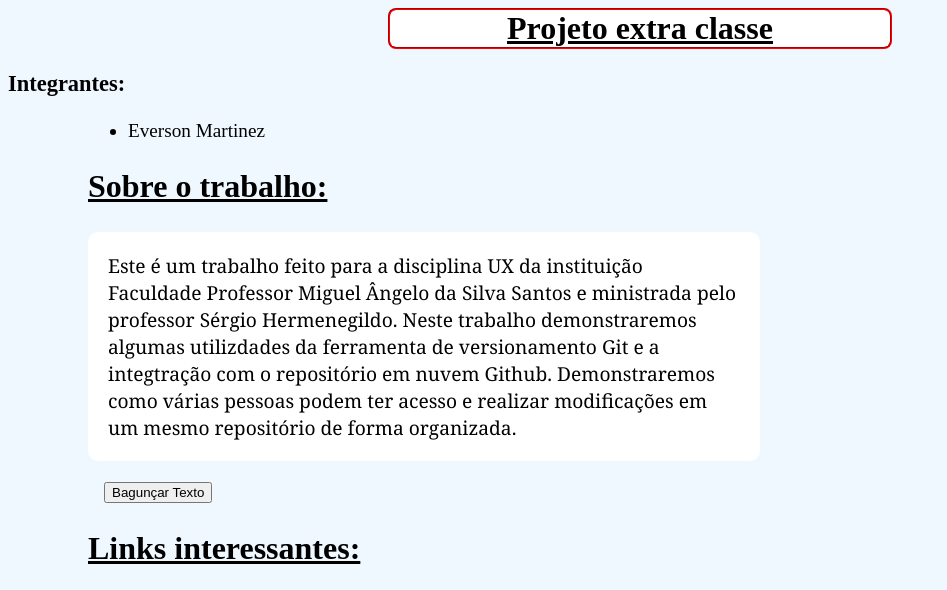
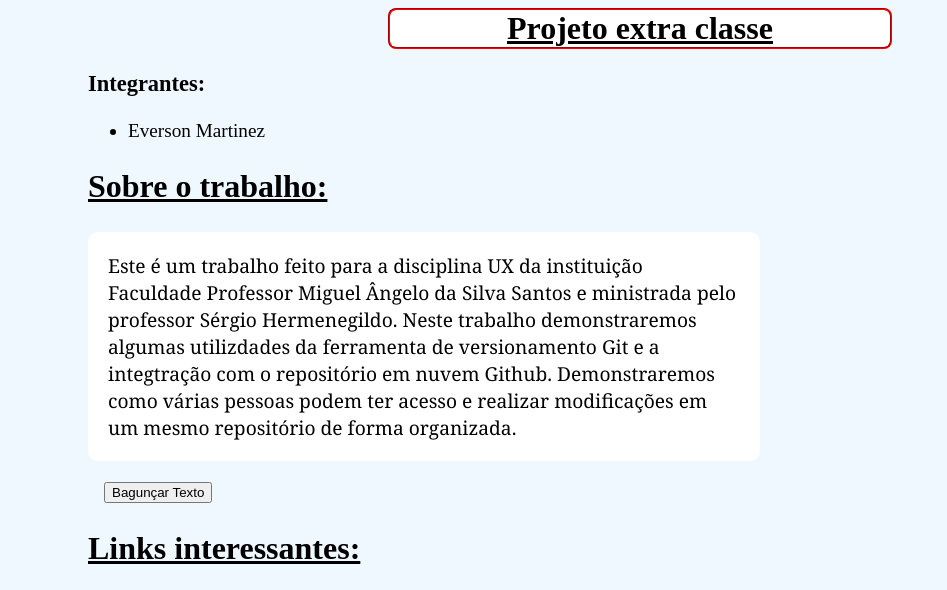
Before and after one commit to eversonmartinez/extra-classe3, a plain HTML site: page index.html in a window 1280 px wide. Shown: the top 590 px of the page, without its empty margins (0-947 px from the left). Drawn offline with Linux system fonts and the light colour scheme.

Commit message:
Modificação estilo para h3

```diff
--- a/style.css
+++ b/style.css
@@ -12,6 +12,10 @@ h1{
 body{
     background-color: aliceblue;
     font-size: 1.2rem;
+}
+
+h3{
+    margin-left: 5rem;
 }
 
 ul{
```
